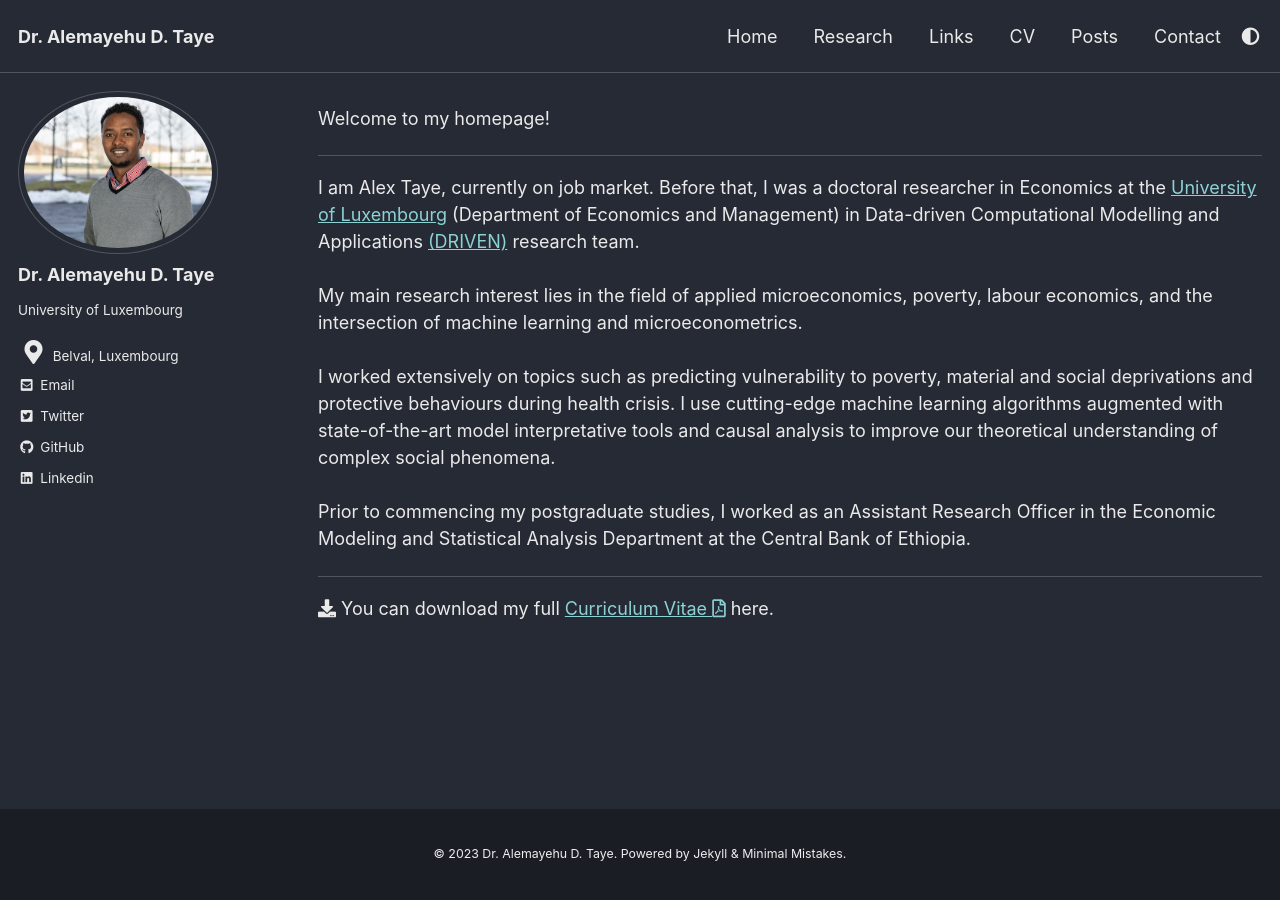
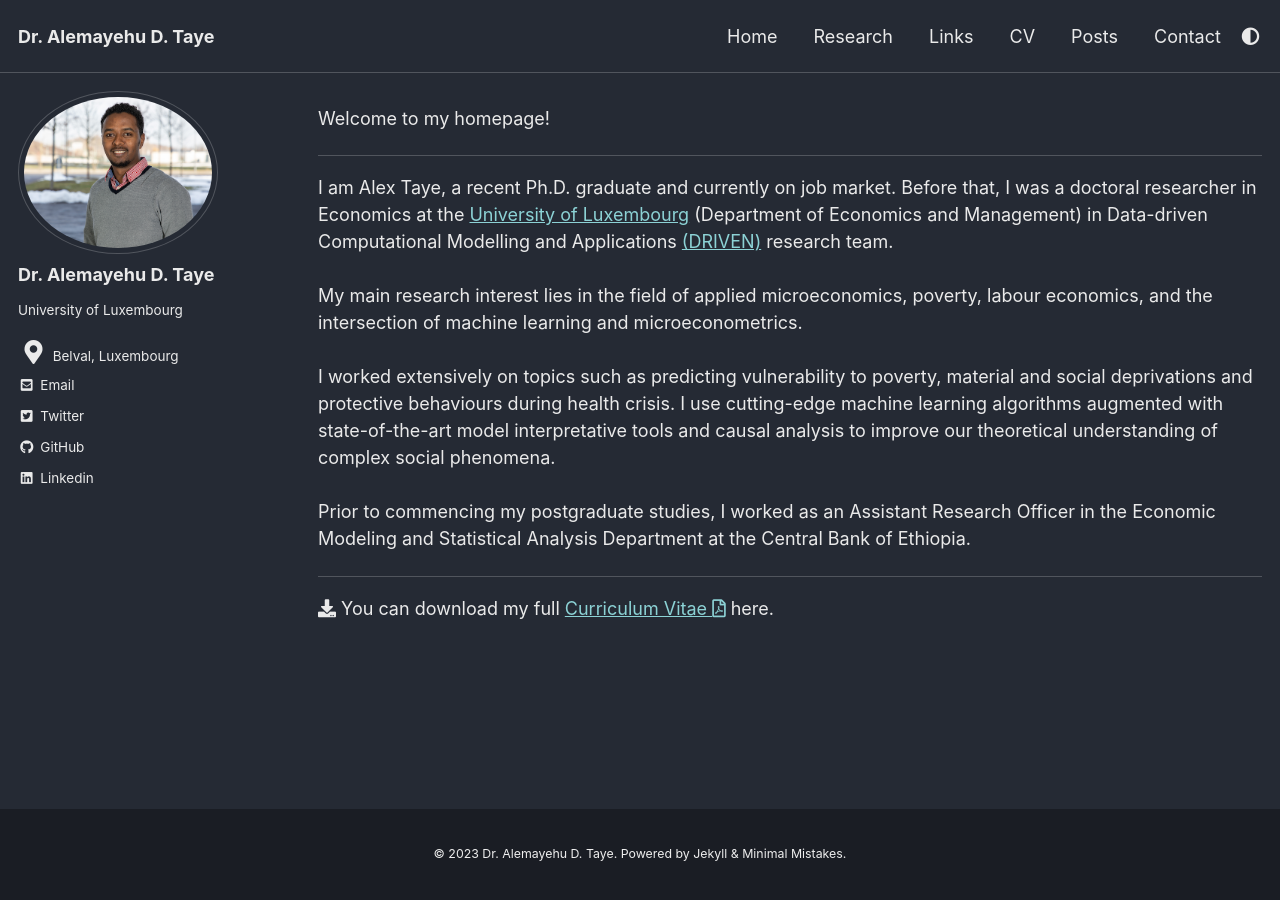
Before and after one commit to AlexTaye/AlexTAYE, a Jekyll site: the page built from _pages/index.md, in a window 1280 px wide. Built offline with Jekyll 4.4.1, drawn with Linux system fonts in a browser that asks for light colours; cached includes are drawn as plain includes; the list of posts is cut into pages by our own code.

Commit message:
Update index.md

```diff
--- a/_pages/index.md
+++ b/_pages/index.md
@@ -11,7 +11,7 @@ Welcome to my homepage!
 
 ***
 
-I am Alex Taye, currently on job market. Before that, I was a doctoral researcher in Economics at the <a href="https://wwwen.uni.lu/fdef/department_of_economics_and_management/"> University of Luxembourg</a> (Department of Economics and Management) in Data-driven Computational Modelling and Applications <a href="https://driven.uni.lu/team/"> (DRIVEN)</a> research team.
+I am Alex Taye, a recent Ph.D. graduate and currently on job market. Before that, I was a doctoral researcher in Economics at the <a href="https://wwwen.uni.lu/fdef/department_of_economics_and_management/"> University of Luxembourg</a> (Department of Economics and Management) in Data-driven Computational Modelling and Applications <a href="https://driven.uni.lu/team/"> (DRIVEN)</a> research team.
 <br>
 <br>
 My main research interest lies in the field of applied microeconomics, poverty, labour economics, and the intersection of machine learning and microeconometrics.
```
